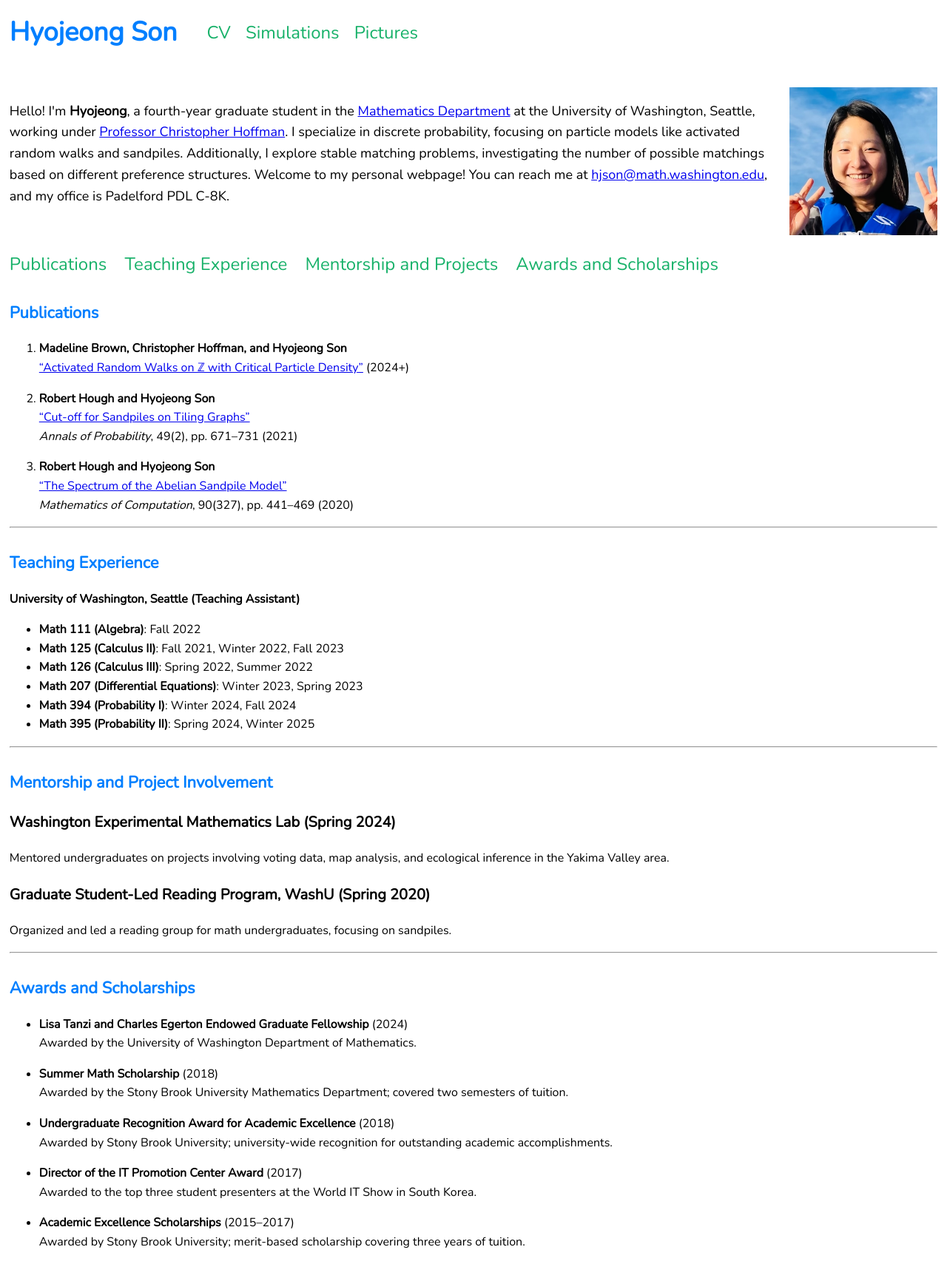
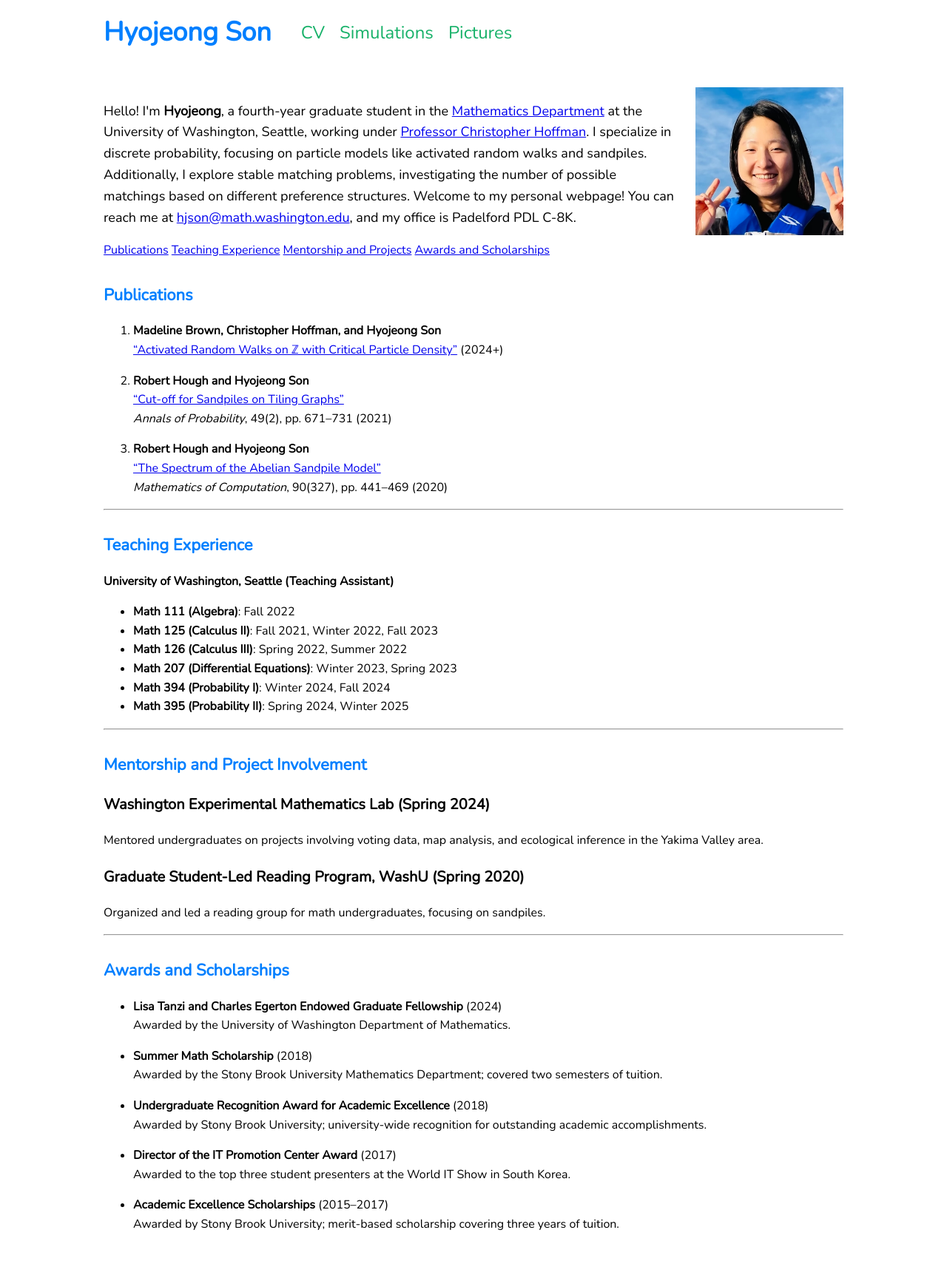
Before and after one commit to hyojeong-son/hyojeong-son.github.io, a Jekyll site: the page built from index.md, in a window 1280 px wide. Shown: the whole page at 74% size. Built offline with Jekyll 4.4.1, drawn with Linux system fonts in a browser that asks for light colours; after the commit the page ends 1685 px from its top, so only the background shows below that.

Commit message:
Update style.css

```diff
--- a/assets/css/style.css
+++ b/assets/css/style.css
@@ -11,8 +11,8 @@ body {
 }
 
 .container {
-  width: 98%; /* Increased width to make margins narrower */
-  max-width: 1600px; /* Increased max-width */
+  width: 80%; /* Reduced width to make content area narrower */
+  max-width: 1000px; /* Reduced max-width */
   margin: auto;
   overflow: hidden;
 }
@@ -81,27 +81,12 @@ header nav a {
   margin-left: 20px;
 }
 
-/* Navigation Links Under Introduction */
-.section-links {
-  margin-top: 20px;
-}
-
-.section-links a {
-  margin-right: 20px;
-  color: #17B169; /* Same color as header nav links */
-  text-decoration: none;
-  font-size: 24px; /* Next largest font size for nav buttons */
-}
-
-.section-links a:hover {
-  text-decoration: underline;
-}
-
 /* Main Content Styles */
 main h2 {
   color: #007FFF; /* Azure blue color for section headings */
   margin-top: 30px;
   font-size: 22px; /* Third largest font size for section headings */
+  font-weight: bold; /* Bold section titles */
 }
 
 main h3 {
@@ -111,11 +96,15 @@ main h3 {
 
 main p,
 main li {
-  font-size: 16px; /* Smaller font size for content */
+  font-size: 16px; /* Standard font size for content */
 }
 
 /* Responsive Design */
 @media(max-width: 768px) {
+  .container {
+    width: 90%; /* Adjust width for mobile devices */
+  }
+
   .header-content {
     flex-direction: column;
     text-align: center;
@@ -138,8 +127,4 @@ main li {
     margin-left: 0;
     margin-top: 20px;
   }
-
-  .section-links {
-    text-align: center;
-  }
 }
```
